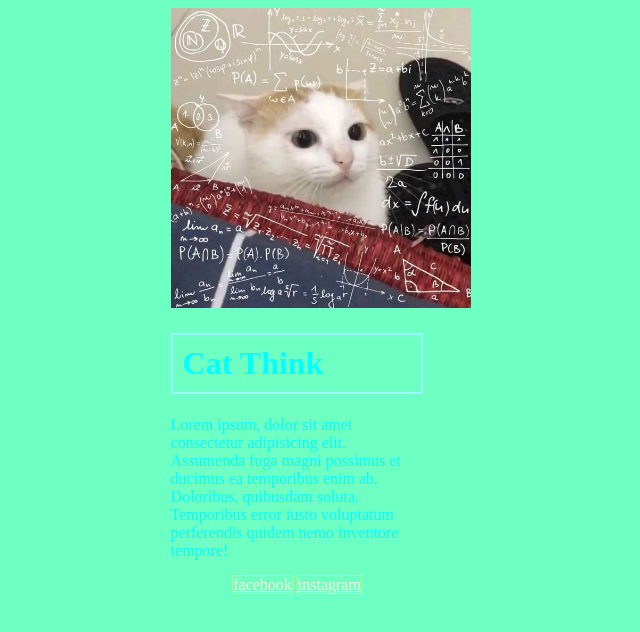
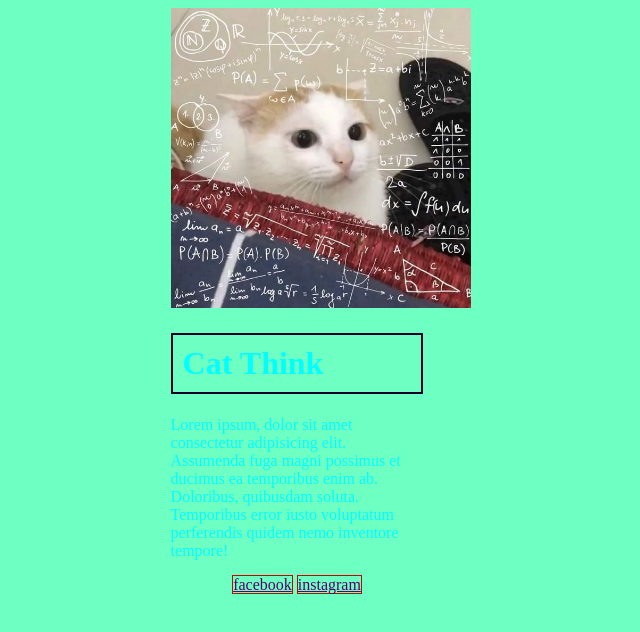
Before and after one commit to NowEXs/web, a plain HTML site: page index.html in a window 1280 px wide. Shown: the whole page, without its empty margins (343-983 px from the left). Drawn offline with Linux system fonts and the light colour scheme.

Commit message:
change color

```diff
--- a/styles.css
+++ b/styles.css
@@ -14,7 +14,7 @@ img {
 h1 {
     margin-left: auto;
     padding: 10px;
-    border: 2px solid rgb(152, 248, 255);
+    border: 2px solid rgb(4, 0, 41);
 }
 .contact{
     padding-left: 40%;
@@ -22,6 +22,6 @@ h1 {
     text-align: center;
 }
 a {
-    color: beige;
-    border: 1px solid rgb(196, 255, 141);
+    color: rgb(87, 2, 104);
+    border: 1px solid rgb(201, 3, 3)
 }
```
